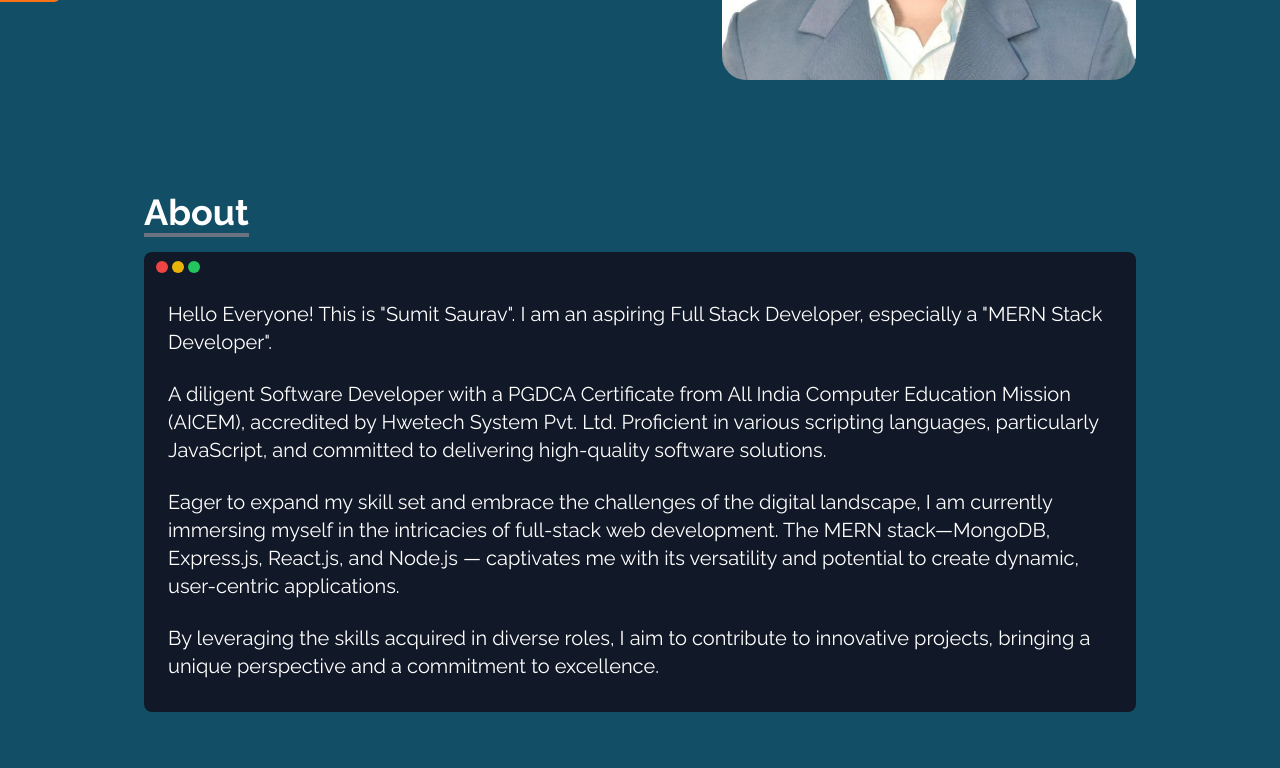
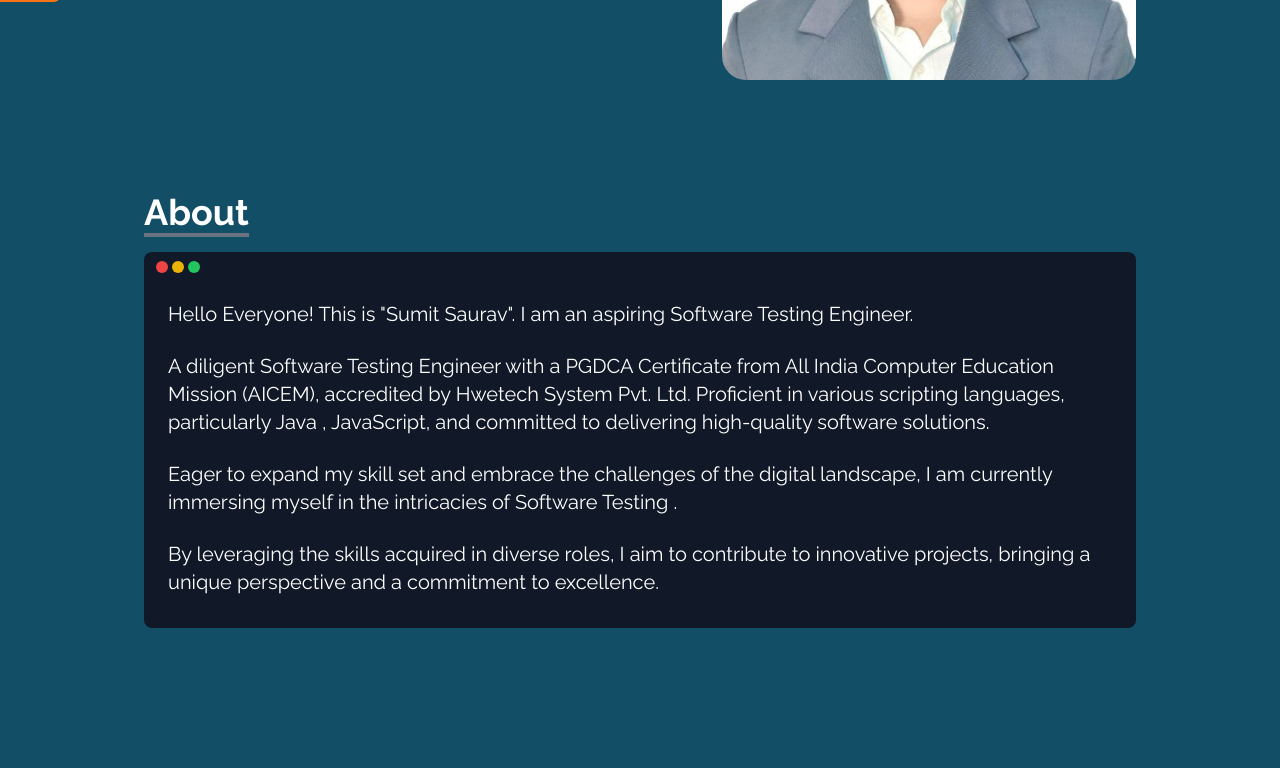
Before and after one commit to Sumit021995/Sumit_Portfolio_New, a React (Create React App) app: page / in a window 1280 px wide. Shown: the part 502-1270 px from the top of the page. Built offline with nearby package versions, Linux system fonts and the light colour scheme; the HTML template or start-up script is replaced by a standard one.

Commit message:
Update About.jsx

```diff
--- a/src/components/About.jsx
+++ b/src/components/About.jsx
@@ -22,15 +22,15 @@ const About = () => {
           </div>
           <div className="text-white px-4">
             <p className="text-sm mt-3 sm:mt-4 sm:text-xl">
-              Hello Everyone! This is "Sumit Saurav". I am an aspiring Full Stack Developer, especially a "MERN Stack Developer".
+              Hello Everyone! This is "Sumit Saurav". I am an aspiring Software Testing Engineer.
             </p>
             <br />
             <p className="text-sm sm:text-xl ">
-            A diligent Software Developer with a PGDCA Certificate from All India Computer Education Mission (AICEM), accredited by Hwetech System Pvt. Ltd. Proficient in various scripting languages, particularly JavaScript, and committed to delivering high-quality software solutions.
+            A diligent Software Testing Engineer with a PGDCA Certificate from All India Computer Education Mission (AICEM), accredited by Hwetech System Pvt. Ltd. Proficient in various scripting languages, particularly Java , JavaScript, and committed to delivering high-quality software solutions.
             </p>
             <br />
             <p className="text-sm sm:text-xl">
-              Eager to expand my skill set and embrace the challenges of the digital landscape, I am currently immersing myself in the intricacies of full-stack web development. The MERN stack—MongoDB, Express.js, React.js, and Node.js — captivates me with its versatility and potential to create dynamic, user-centric applications.
+              Eager to expand my skill set and embrace the challenges of the digital landscape, I am currently immersing myself in the intricacies of Software Testing .
             </p>
             <br />
             <p className="text-sm sm:text-xl mb-8">
```
